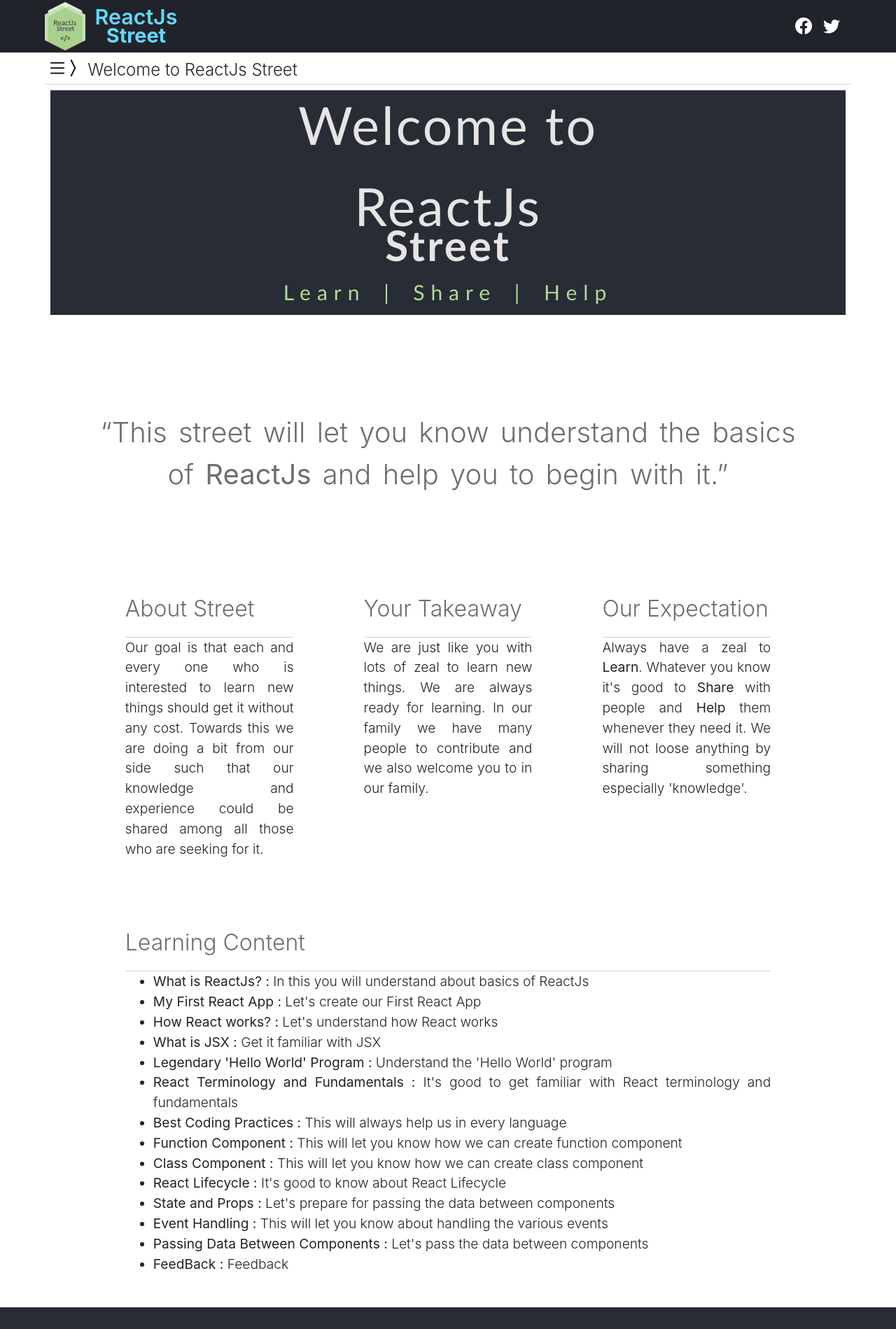
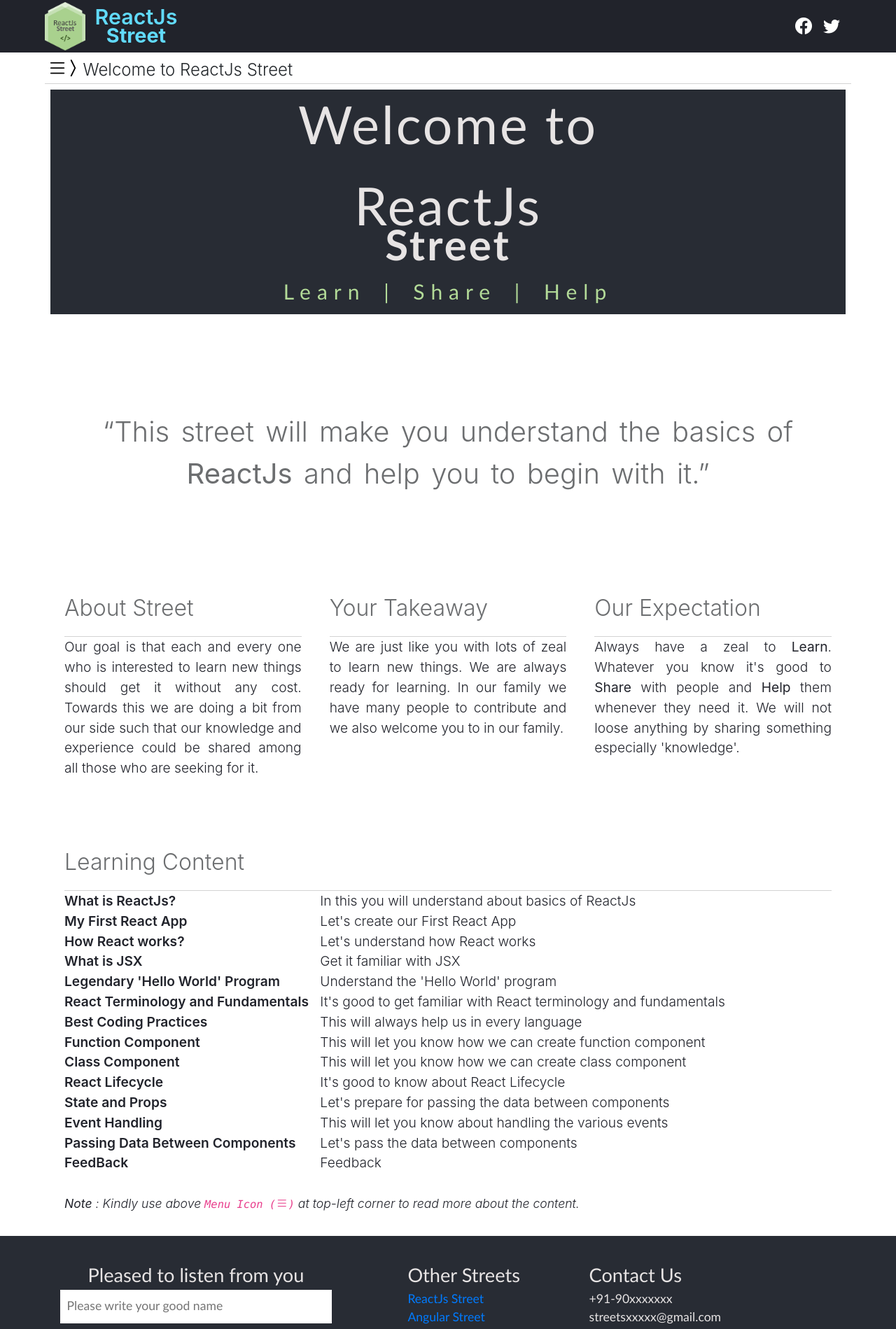
Before and after one commit to LearningStreets/ReactJsStreet, a React (Create React App) app: page / in a window 1280 px wide. Shown: the top 1899 px of the page at 70% size. Built offline with nearby package versions, Linux system fonts and the light colour scheme.

Commit message:
devleoped home page for site

```diff
--- a/src/App.js
+++ b/src/App.js
@@ -19,17 +19,12 @@ class App extends Component{
 
     return (
       <div>
-
-          {/* <div id="firstLandingPageDiv">
-              <HomeComponent />
-          </div> */}
-
           <div id="thisSiteContentDiv">
 
               {/* displaying app header */}
             <AppHeaderComponent />
             <div className="content-width">
-                <div className="open-menu-div">
+                <div id="menuDiv" className="open-menu-div">
                   <i className="bi bi-list open-menu" onClick={this.changeCss} ></i>
                   <i className="bi bi-chevron-compact-right menu-chevron" ></i>
                     {this.state.activeRouteLinkText === "Home" ?
@@ -38,7 +33,6 @@ class App extends Component{
                     <span className="menu-route-text"> { this.state.activeRouteLinkText}   </span>
                     }
 
-                </div>
 
                 {/* with the help of bootstrap css dividing the content into columns */}
                 {/* <div className="row col-md-12"> */}
@@ -49,6 +43,10 @@ class App extends Component{
                       {/* displaying app menu */}
                       <AppMenuComponent ActiveRouteText={this.getActiveRouteLinkText} />
                   </div>
+
+
+                  </div>
+
               </div>
 
             <div className="col-md-12 pd0 content-width">
@@ -71,6 +69,23 @@ class App extends Component{
   getActiveRouteLinkText = (_newText) => {
     this.setState({activeRouteLinkText: _newText})
   }
+
+  componentDidMount() {
+
+    var menuDiv = document.getElementById("menuDiv");
+    var sticky = menuDiv.offsetTop;
+    document.addEventListener('scroll', () => {
+        if(window.pageYOffset > sticky) {
+          menuDiv.classList.add("stickyMenuDiv");
+        }
+
+        else {
+          menuDiv.classList.remove("stickyMenuDiv");
+        }
+
+    });
+  }
+
 
   // componentDidMount() {
   //   // {this.checkActiveRouteLinkText()}
--- a/src/assets/css/index.css
+++ b/src/assets/css/index.css
@@ -51,9 +51,9 @@ code {
 
 .App-header-div {
   background-color: #21232b;
-  position: fixed !important;
+  /* position: fixed !important; */
   width: 100%;
-  z-index: 999999;
+  /* z-index: 999999; */
   display: flex;
   overflow: hidden;
   height: 75px;
@@ -166,8 +166,8 @@ code {
 
 #menu-list-container {
   position: relative;
-  width: 25rem;
-  max-width: 25rem;
+  /* width: 25rem;
+  max-width: 25rem; */
   background-color: white;
   left: 0;
 }
@@ -181,8 +181,21 @@ code {
   /* background: linear-gradient(to bottom, rgba(230, 223, 223, 0.884), white);
    */
   border-bottom: 1px solid lightgrey;
-  padding-top: 4.7rem;
+  /* padding-top: 4.7rem; */
   padding-left: 0.2rem;
+  background-color: white;
+  /* margin-bottom: 1rem; */
+  /* display: flex; */
+}
+
+.stickyMenuDiv {
+  position: fixed;
+  top: 0;
+  width: 90%;
+  margin-right: auto;
+  z-index: 115003;
+  padding-top: 0rem !important;
+  /* border-bottom: none; */
 }
 
 .open-menu,
@@ -221,8 +234,11 @@ code {
 }
 
 .menu-route-text {
+  display: inline-flex;
   font-size: 1.5rem;
   font-weight: 300;
+  align-items: center;
+  align-self: center;
 }
 
 .menu-list-content > ul {
@@ -288,9 +304,20 @@ code {
 .menu-list-show {
   z-index: 11005;
   position: absolute !important;
-  margin-top: -3rem;
+  margin-top: -2.7rem;
   animation: menu-list-slide-left-popup 0.4s linear;
+  max-width: 26%;
 }
+
+.stickyMenuDiv .menu-list-show {
+  left: -5.5% !important;
+  max-width: 27.8%;
+  min-width: 27.8%;
+}
+
+/* .stickyMenuDiv .menu-route-text {
+  color: purple;
+} */
 
 /* End: Menu Css */
 
@@ -677,7 +704,7 @@ code {
 }
 
 .homePage-content-card {
-  padding: 0px 50px 0px 50px !important;
+  padding: 0px 20px 0px 20px !important;
 }
 
 .homePage-content-card > .hpcc-heading {
@@ -686,13 +713,26 @@ code {
   text-align: left;
 }
 
-.homePage-content-card > .hpcc-description {
+.homePage-content-card > .hpcc-description,
+.homePage-content-card > .hpcc-learningContent {
   font-size: 1.2rem;
   font-weight: 300;
   text-align: justify;
   color: #21232b;
-  min-height: 15em;
+
   border-top: 1px solid lightgrey;
+}
+
+.homePage-content-card > .hpcc-learningContent {
+  text-align: left;
+}
+
+.homePage-content-card i {
+  font-size: 1.1rem;
+}
+
+.hpcc-learningContent .pageText {
+  font-weight: 600;
 }
 
 /* End: Home Page  Css*/
--- a/src/components/appMenuComponent.jsx
+++ b/src/components/appMenuComponent.jsx
@@ -4,7 +4,7 @@ import routeData from '../assets/constantFiles/routeConstants';
 
 export default class AppMenuComponent extends React.Component{
 
-    render() {
+render() {
 
  const _template = (
     <Router>
--- a/src/components/homeComponent.jsx
+++ b/src/components/homeComponent.jsx
@@ -2,7 +2,6 @@ import {Component,React} from 'react';
 // import logo from '../assets/images/logo/learningStreetsLogo.png';
 // import reactStreetLogo from '../assets/images/logo/reactStreetLogo.png';
 import routeData from '../assets/constantFiles/routeConstants';
-
 
 export class HomeComponent extends Component{
     render(){
@@ -25,10 +24,10 @@ export class HomeComponent extends Component{
                     </div>
                 </div>
 
-                <div className="content-width" >
+                <div  >
                    <div className="homePage-quotes-div">
                     <p>
-                        <q>This street will let you know understand the basics of <b> ReactJs</b> and help you to begin with it.</q>
+                        <q>This street will make you understand the basics of <b> ReactJs</b> and help you to begin with it.</q>
                     </p>
                   </div>
 
@@ -61,14 +60,20 @@ export class HomeComponent extends Component{
 
                   <div className="homePage-content-div col-md-12 pd0">
                       <div className="homePage-content-card">
-                        <p className="hpcc-heading"> Learning Content</p>
-                        <ul className="hpcc-description">
+                        <p className="hpcc-heading"> Learning Content </p>
+                        <div className="hpcc-learningContent">
                           {routeData.map(_item =>
-                              <li key={_item.routeKey}>
-                                  <b> {_item.routeLinkText} :  </b>    {_item.routeLinkDescription}
-                              </li>
+                              <div className="row col-md-12 pd0" key={_item.routeKey}>
+                                <div className="pageText col-md-4"> {_item.routeLinkText} </div>
+                                <div className="col-md-8"> {_item.routeLinkDescription} </div>
+                              </div>
                           )}
-                        </ul>
+
+                          <br />
+                          <i >
+                            <b> Note</b> : Kindly use above <code> Menu Icon (<i className="bi bi-list"></i>)</code> at top-left corner to read more about the content.
+                          </i>
+                         </div>
                       </div>
                   </div>
                 </div>
```
